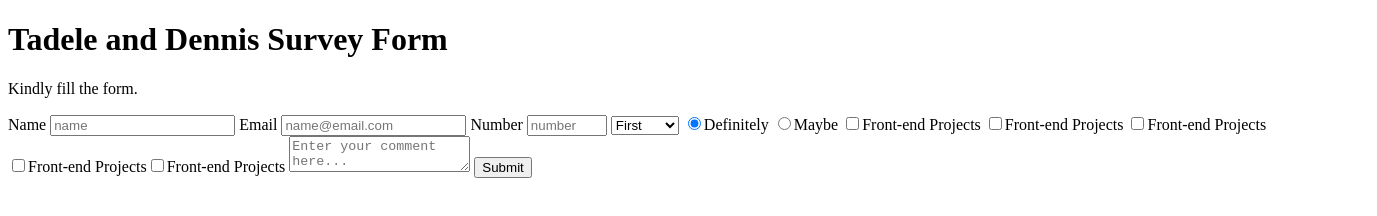
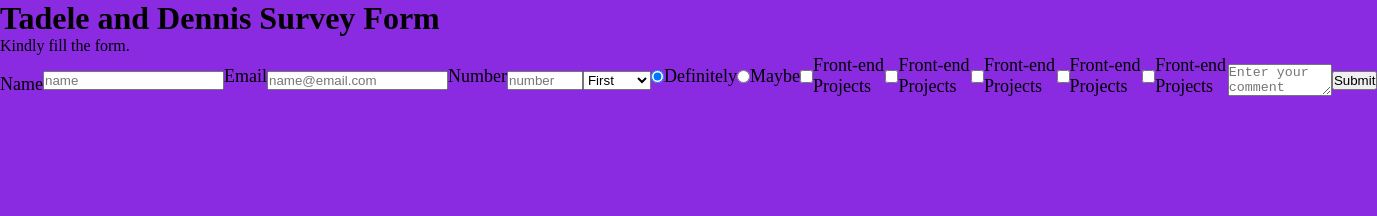
Before and after one commit to kimdennisb/tadele-dennis, a plain HTML site: page index.html in a window 1280 px wide. Shown: the whole page, 1377 px wide, since content can reach past the window. Drawn offline with Linux system fonts and the light colour scheme.

Commit message:
style.css

```diff
--- a/index.html
+++ b/index.html
@@ -6,7 +6,9 @@
     <meta http-equiv="X-UA-Compatible" content="IE=edge">
     <meta name="viewport" content="width=device-width, initial-scale=1.0">
     <title>Document</title>
+    <link rel="stylesheet" href="style.css">
 </head>
+
 
 <body>
     <h1 id="title">Tadele and Dennis Survey Form</h1>
--- /dev/null
+++ b/style.css
@@ -0,0 +1,16 @@
+*{
+    padding: 0; margin: 0 auto;
+    box-sizing:border-box
+}
+label{
+    display: flex;
+    align-items: center;
+    font-size: 1.125rem;
+    margin-bottom: 0.5rem;
+}
+input{
+    display: block;
+}
+body{
+    background-color: blueviolet;
+}
```
